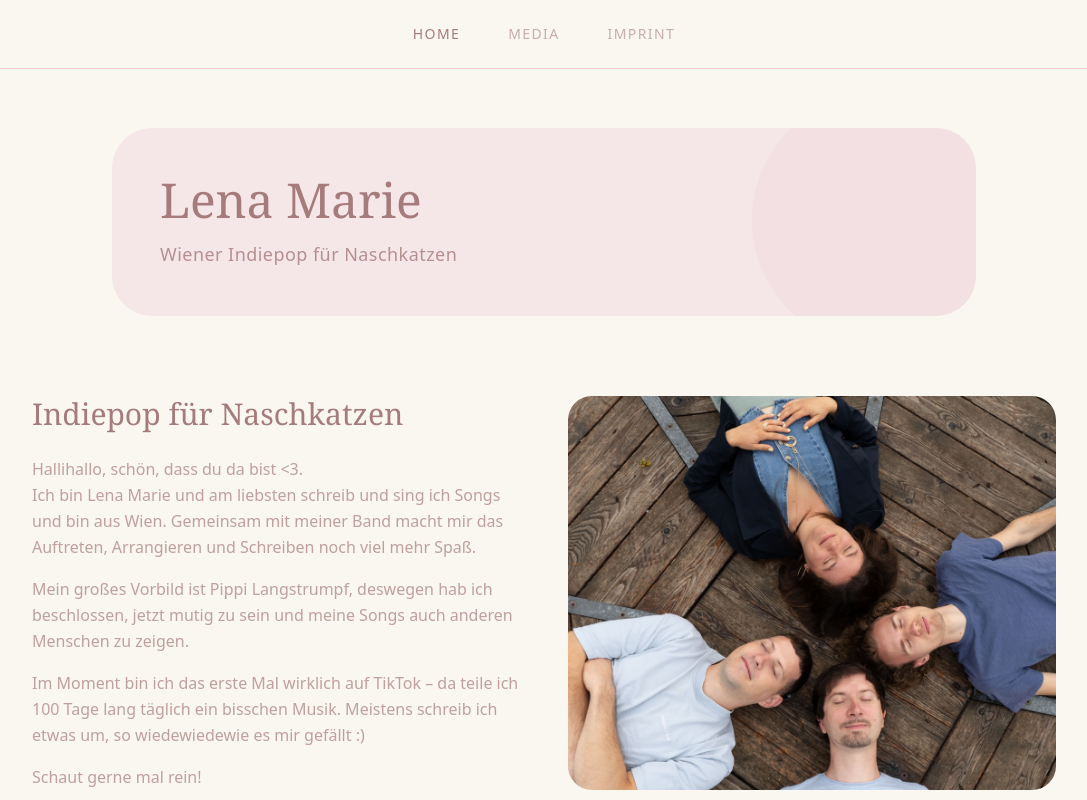
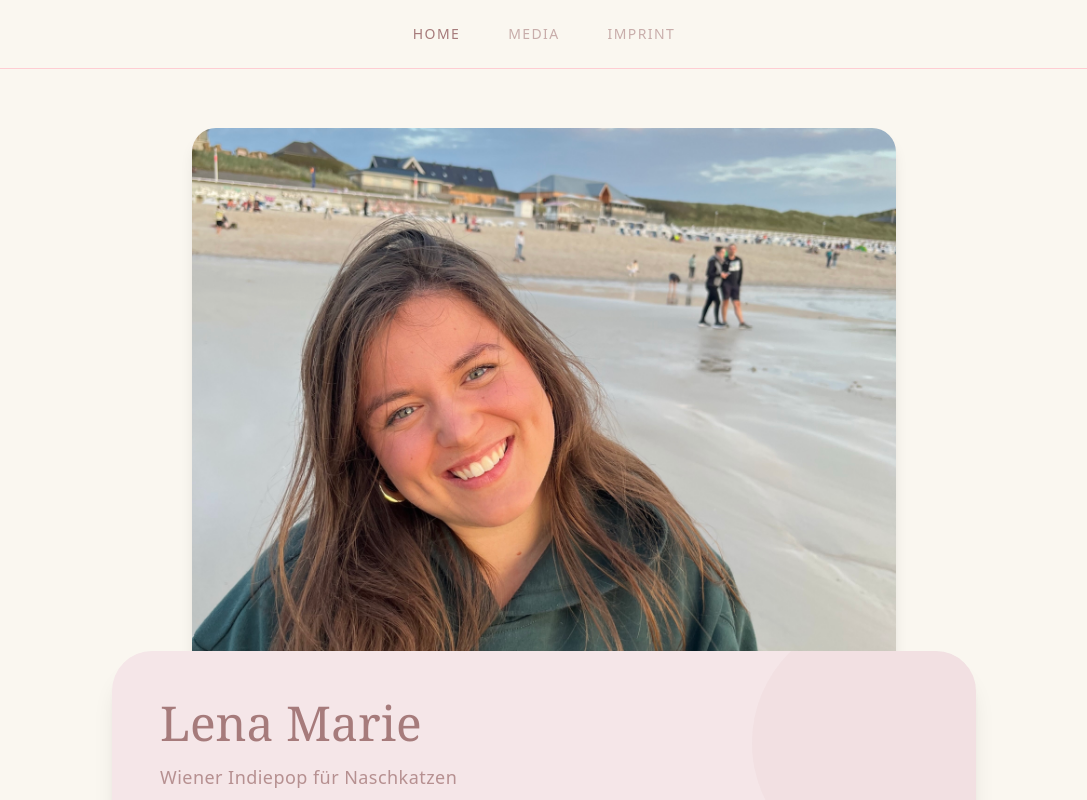
Before and after one commit to caspar-mayrguendter/lena, a React (Vite) app: page / in a window 1280 px wide. Shown: the top 800 px of the page, without its empty margins (96-1183 px from the left). Built offline with nearby package versions, Linux system fonts and the light colour scheme.

Commit message:
add lena

```diff
--- a/src/pages/Home.tsx
+++ b/src/pages/Home.tsx
@@ -1,5 +1,6 @@
 import { Music, Calendar, Mail, Radio, Apple, Youtube, Music2, Instagram } from 'lucide-react';
 import bandImage from '../../public/assets/BandImage.jpg'
+import lenaCuttedImage from '../../public/assets/LenaCutted.jpeg'
 import lenaImage from '../../public/assets/LenaImage.jpg'
 import zuckergoscherlImage from '../../public/assets/ZuckergoscherlWithoutBackground.png'
 
@@ -8,7 +9,20 @@ export default function Home() {
     <div className="min-h-screen bg-cream">
       <section className="pt-32 pb-20 px-6">
         <div className="max-w-5xl mx-auto">
-          <div className="bg-soft-pink rounded-[40px] p-12 mb-20 mx-20 relative overflow-hidden">
+
+          <div className='sm:mx-20 mb-20'>
+
+            <div className='-mb-10 sm:mx-20'>
+
+              <img
+                  src={lenaCuttedImage}
+                  alt="Artist performing"
+                  className="object-cover rounded-3xl shadow-lg"
+              />
+
+            </div>
+
+            <div className="bg-soft-pink rounded-[40px] p-12 relative overflow-hidden shadow-xl">
               <div className="relative z-10">
                 <h1 className="font-serif text-4xl md:text-5xl text-dusty-rose mb-4">
                   Lena Marie
@@ -18,6 +32,8 @@ export default function Home() {
                 </p>
               </div>
               <div className="absolute -right-8 -bottom-8 w-64 h-64 bg-dusty-rose/5 rounded-full"></div>
+            </div>
+
           </div>
 
           <div className="grid md:grid-cols-2 gap-12 mb-20">
```
Also changed, not shown: public/assets/LenaCutted.jpeg (added). Lines whose indentation alone changed are shown as unchanged.
